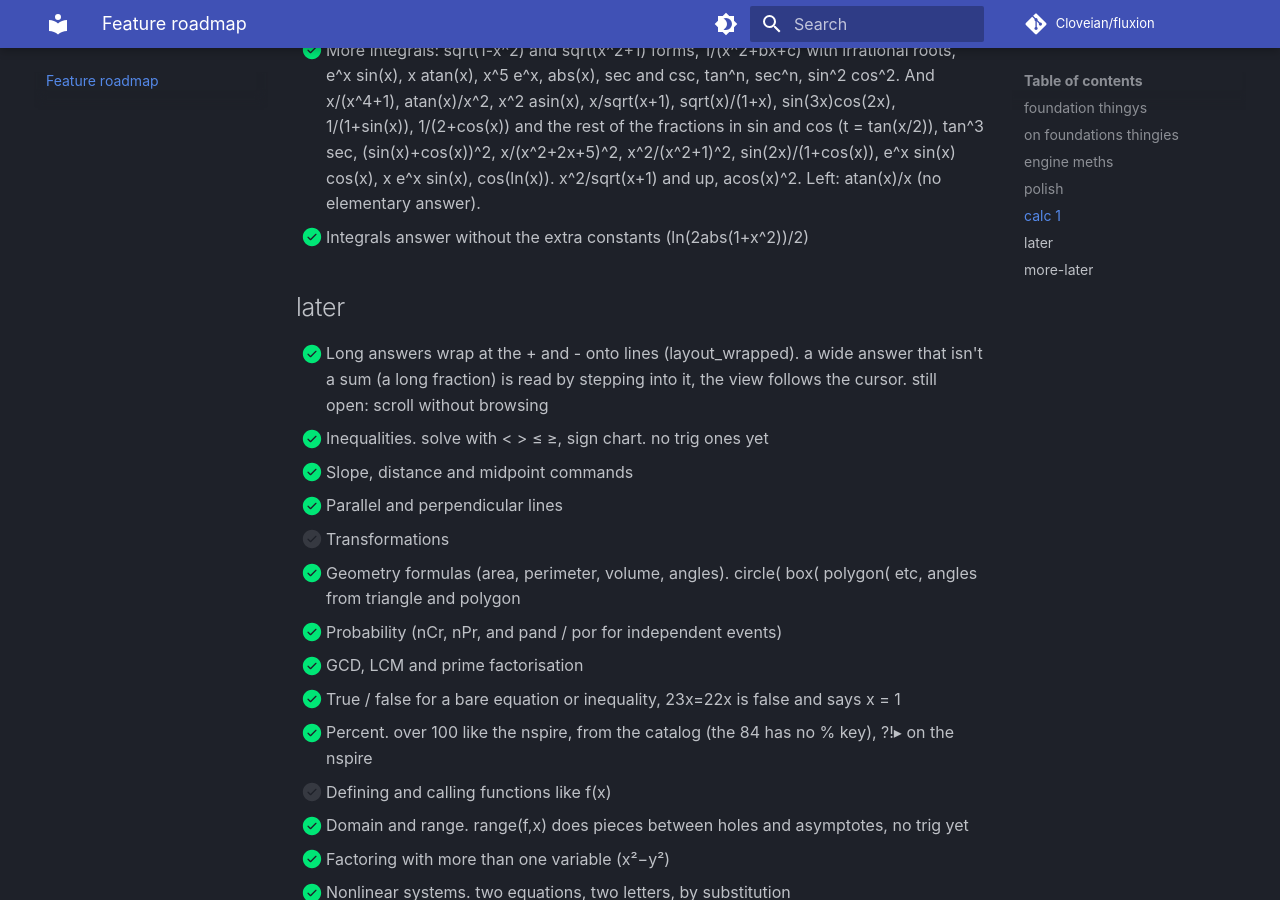
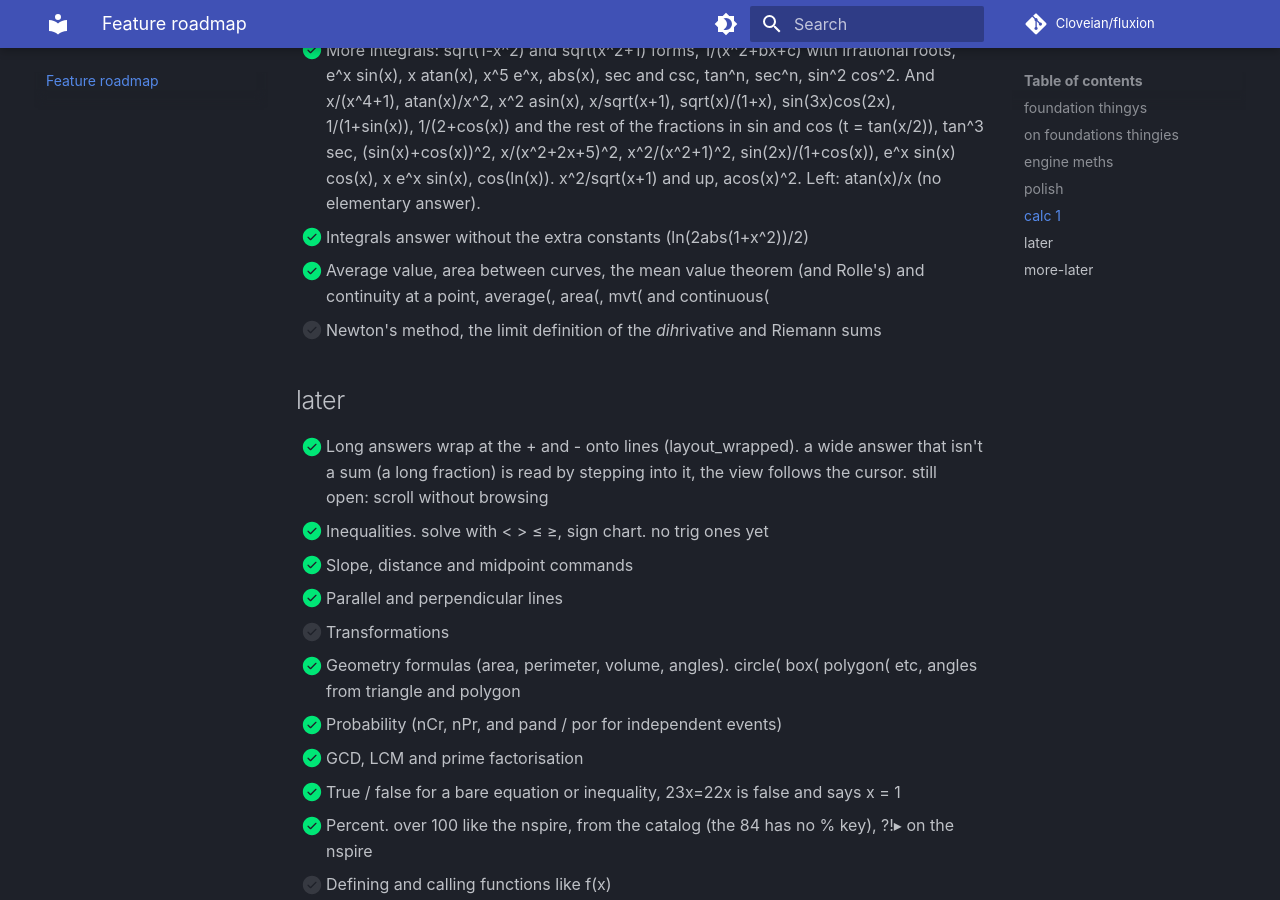
Before and after one commit to Cloveian/fluxion, an MkDocs documentation site: the page built from docs/roadmap.md, in a window 1280 px wide and 900 px high, scrolled down 1608 px. Built offline with MkDocs 1.6.1 and Material for MkDocs 9.7.7, drawn with Linux system fonts in a browser that asks for light colours; comment, search, counter and statistics services are not loaded.

Commit message:
roadmap, average and area and the rest are in, newton and riemann are left

```diff
--- a/docs/roadmap.md
+++ b/docs/roadmap.md
@@ -43,6 +43,8 @@
 - [x] Steps for limits at inf the paper way (*dih*vide by the top power, the conjugate, l'Hopital for inf/inf)
 - [x] More integrals: sqrt(1-x^2) and sqrt(x^2+1) forms, 1/(x^2+bx+c) with irrational roots, e^x sin(x), x atan(x), x^5 e^x, abs(x), sec and csc, tan^n, sec^n, sin^2 cos^2. And x/(x^4+1), atan(x)/x^2, x^2 asin(x), x/sqrt(x+1), sqrt(x)/(1+x), sin(3x)cos(2x), 1/(1+sin(x)), 1/(2+cos(x)) and the rest of the fractions in sin and cos (t = tan(x/2)), tan^3 sec, (sin(x)+cos(x))^2, x/(x^2+2x+5)^2, x^2/(x^2+1)^2, sin(2x)/(1+cos(x)), e^x sin(x) cos(x), x e^x sin(x), cos(ln(x)). x^2/sqrt(x+1) and up, acos(x)^2. Left: atan(x)/x (no elementary answer).
 - [x] Integrals answer without the extra constants (ln(2abs(1+x^2))/2)
+- [x] Average value, area between curves, the mean value theorem (and Rolle's) and continuity at a point, average(, area(, mvt( and continuous(
+- [ ] Newton's method, the limit definition of the *dih*rivative and Riemann sums
 
 ## later
 
```
